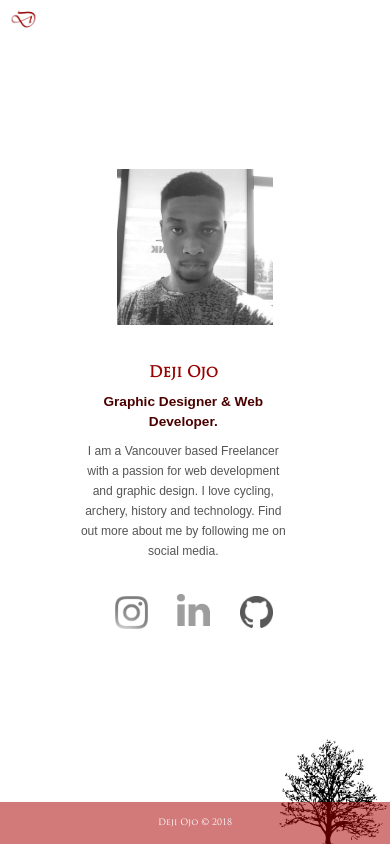
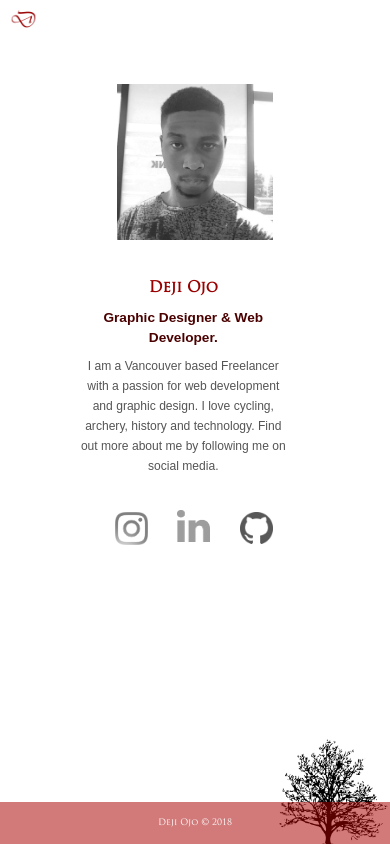
Before and after one commit to Dei-Gee/my-portfolio-app, a React (Create React App) app: page /about in a window 390 px wide. Built offline with nearby package versions, Linux system fonts and the light colour scheme.

Commit message:
mobile optimization 30% done...

```diff
--- a/src/components/Body/css/About.css
+++ b/src/components/Body/css/About.css
@@ -25,7 +25,7 @@
     width: 60vw;
     height: 30%;
     position: absolute;
-    top: 20%;
+    top: 10%;
     left: 20vw;
     box-sizing: border-box;
 }
```
